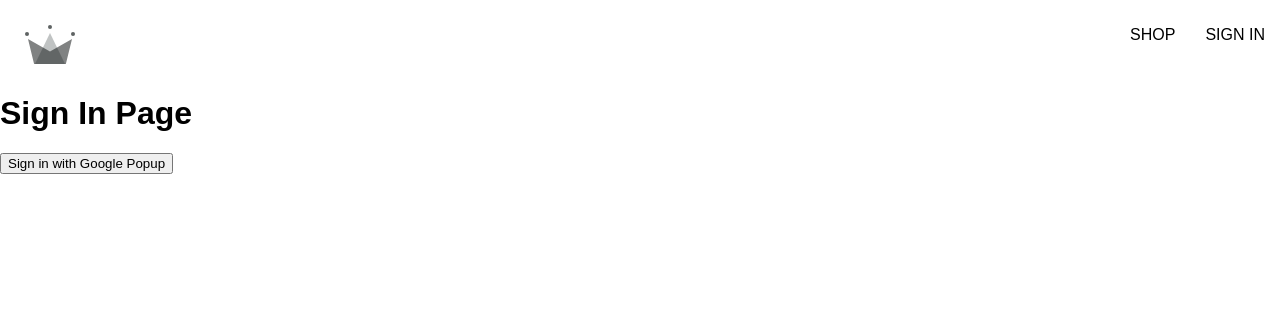
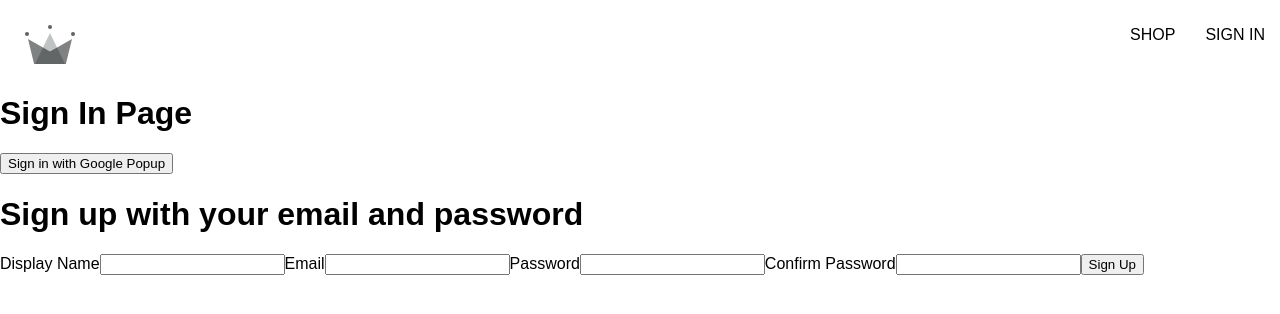
Before and after one commit to tlpackus/crwn-clothing, a React (Create React App) app: page /sign-in in a window 1280 px wide. Shown: the top 314 px of the page. Built offline with nearby package versions, Linux system fonts and the light colour scheme; a web font is replaced by a local one.

Commit message:
materialize a basic sign up form on the sign in page

```diff
--- /dev/null
+++ b/src/components/sign-up-form/sign-up-form.component.jsx
@@ -0,0 +1,23 @@
+const SignUpForm = () => {
+  return (
+    <div>
+      <h1>Sign up with your email and password</h1>
+      <form onSubmit={() => {}}>
+        <label>Display Name</label>
+        <input type='text' required />
+
+        <label>Email</label>
+        <input type='email' required />
+
+        <label>Password</label>
+        <input type='password' required />
+
+        <label>Confirm Password</label>
+        <input type='password' required />
+        <button type="submit">Sign Up</button>
+      </form>
+    </div>
+  )
+}
+
+export default SignUpForm;
--- a/src/routes/sign-in/sign-in.component.jsx
+++ b/src/routes/sign-in/sign-in.component.jsx
@@ -2,6 +2,8 @@
     signInWithGooglePopup,
     createUserDocumentFromAuth,
 } from "../../utils/firebase/firebase.utils";
+
+import SignUpForm from "../../components/sign-up-form/sign-up-form.component";
 
 const SignIn = () => {
   const logGoogleUser = async () => {
@@ -13,6 +15,7 @@
     <div>
       <h1>Sign In Page</h1>
       <button onClick={logGoogleUser}>Sign in with Google Popup</button>
+      <SignUpForm />
     </div>
   )
 };
```
